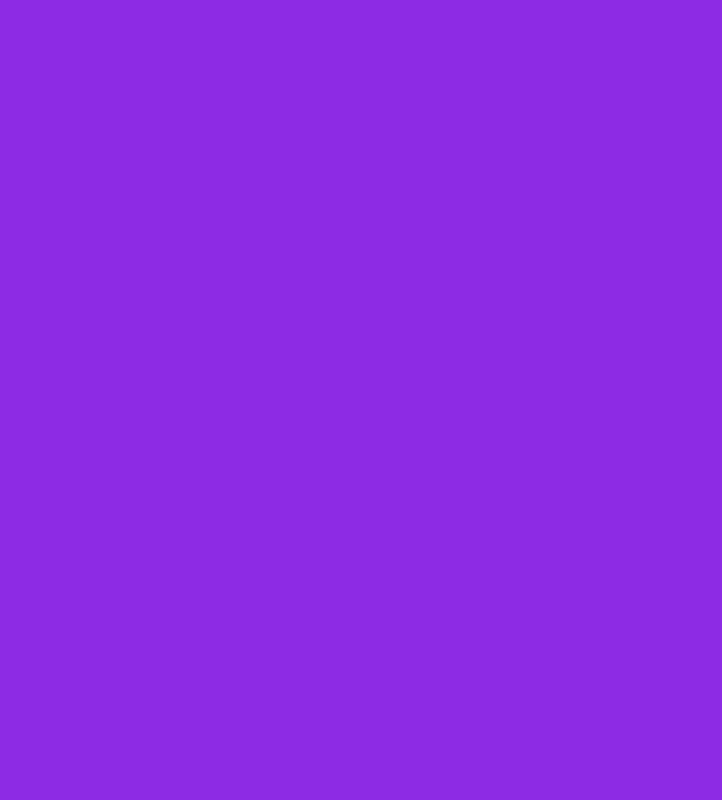
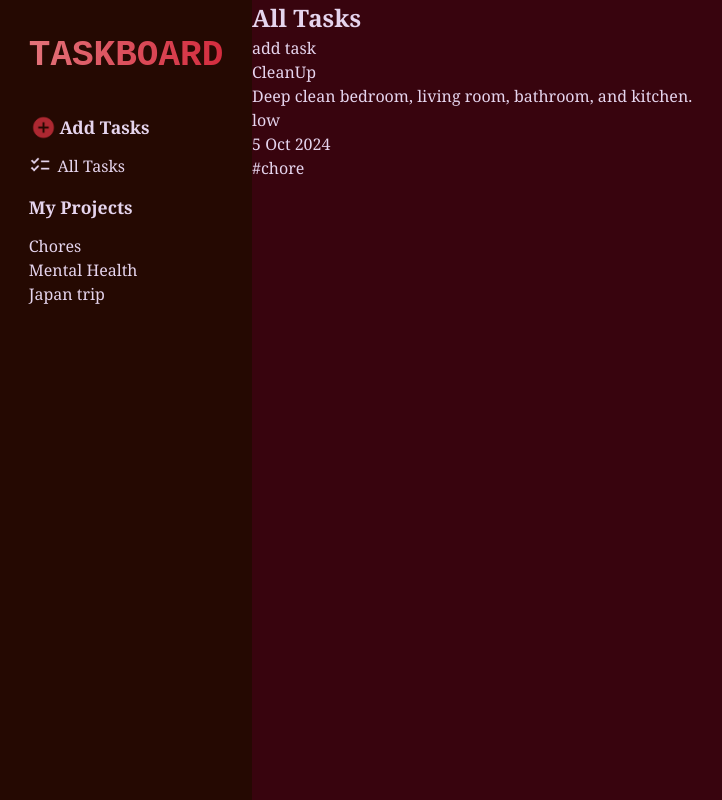
Before and after one commit to Shumaila-sayed/Todo-List, a website built with webpack: page src/template.html in a window 1280 px wide. Shown: the whole page, without its empty margins (0-722 px from the left). Built offline with nearby package versions, Linux system fonts and the light colour scheme.

Commit message:
basic styles and structure

```diff
--- a/src/styles.css
+++ b/src/styles.css
@@ -9,7 +9,7 @@
   body {
     line-height: 1.5;
     -webkit-font-smoothing: antialiased;
-    font-family: Impact, Haettenschweiler, 'Arial Narrow Bold', sans-serif;
+    font-family:Cambria, Cochin, Georgia, Times, 'Times New Roman', serif
   }
 
   img, svg {
@@ -29,7 +29,7 @@
     isolation: isolate;
   }
 
-:root {
+ :root {
     isolation: isolate;
     --black-bean: #250902;
     --black-bean-light: #38040E;
@@ -41,8 +41,81 @@
     --white: hsl(0, 0%, 100%);
     --black: hsl(0, 0%, 0%);
     --rich-black-fogra-29: hsl(210, 26%, 7%);
-}
+ }
 
-body {
-    background-color: blueviolet;
-}
+ body {
+    background-color: var(--black-bean-light);
+    display: grid;
+    grid-template-columns: 0.8fr 4fr;
+    color: var(--light-purple);
+ }
+
+ .side-bar {
+    background-color: var(--black-bean);
+    height: 100vh;
+    padding: 1.8em;
+
+ }
+
+ .logo {
+    font-family:  'Courier New', monospace;
+    font-weight: 800;
+    font-size: 1.5em;
+    background: linear-gradient(to right, #e3737a, #d42c3e);
+    -webkit-background-clip: text;
+    -webkit-text-fill-color: transparent;
+    margin-bottom: 1.2em;
+ }
+
+
+
+ .add-task {
+   font-weight: 900;
+   font-size: 1.1em;
+   display: flex;
+   align-items: center;
+   gap: 0.2em;
+   cursor: pointer;
+   margin-bottom: 0.6em;
+   border: 2px ;
+   padding: 2.5px;
+ }
+
+ .add-task:hover {
+    background-color: var(--rosewood);
+    border-radius: 8px;
+ }
+
+ .add-task::before {
+    content: '';
+    background-image: url(./assets/add_circle_30dp_AD2831_FILL1_wght400_GRAD0_opsz24.png);
+    background-size: 1.4em;
+    display: inline-block;
+    width: 1.4em;
+    height: 1.4em;
+    background-repeat: no-repeat;
+ }
+
+ .all-task {
+   display: flex;
+   align-items: center;
+   gap: 0.4em;
+   cursor: pointer;
+   margin-bottom: 1em;
+ }
+
+ .all-task::before {
+    content: '';
+    background-image: url(./assets/checklist_30dp_E5D4ED_FILL0_wght400_GRAD0_opsz24.png);
+    background-size: 1.4em;
+    display: inline-block;
+    width: 1.4em;
+    height: 1.4em;
+    background-repeat: no-repeat;
+ }
+
+ .projects {
+    font-size: 1.1em;
+    font-weight: 800;
+    margin-bottom: 0.8em;
+ }
--- a/src/template.html
+++ b/src/template.html
@@ -3,9 +3,39 @@
 <head>
     <meta charset="UTF-8">
     <meta name="viewport" content="width=device-width, initial-scale=1.0">
-    <title>To-do List</title>
+    <title>Task Board</title>
 </head>
 <body>
 
+    <section class="side-bar">
+        <div class="logo">
+            <h1>TASKBOARD</h1>
+        </div>
+        <div class="task-board">
+            <p class="add-task">Add Tasks</p>
+            <p class="all-task">All Tasks</p>
+            <div class="project-list">
+                <p class="projects">My Projects</p>
+                <p class="project">Chores</p>
+                <p class="project">Mental Health</p>
+                <p class="project">Japan trip</p>
+            </div>
+        </div>
+    </section>
+    <section class="main-content">
+        <div class="main-tab">
+        <h2 class="main-heading">All Tasks</h2>
+        <p class="main-addTasks">add task</p>
+        </div>
+        <div class="task">
+            <span class="round-mark"></span>
+            <p class="title">CleanUp</p>
+            <p class="description">Deep clean bedroom, living room, bathroom, and kitchen.</p>
+            <p class="priority">low</p>
+            <p class="date">5 Oct 2024</p>
+            <p class="project-title">#chore</p>
+        </div>
+    </section>
+
 </body>
 </html>
--- a/webpack.common.js
+++ b/webpack.common.js
@@ -9,6 +9,7 @@ module.exports = {
     new HtmlWebpackPlugin({
       title: 'Production',
       template: "./src/template.html",
+      favicon: "./src/assets/priority_24dp_F02424_FILL1_wght400_GRAD0_opsz24.png",
     }),
   ],
   output: {
```
Also changed, not shown: src/assets/add_circle_30dp_AD2831_FILL1_wght400_GRAD0_opsz24.png (added), src/assets/checklist_30dp_E5D4ED_FILL0_wght400_GRAD0_opsz24.png (added), src/assets/folder_30dp_AD2831_FILL1_wght400_GRAD0_opsz24.png (added), src/assets/folder_30dp_E5D4ED_FILL0_wght400_GRAD0_opsz24.png (added), src/assets/priority_24dp_F02424_FILL1_wght400_GRAD0_opsz24.png (added), src/assets/today_30dp_E5D4ED_FILL0_wght400_GRAD0_opsz24.png (added), src/assets/wysiwyg_30dp_AD2831_FILL0_wght400_GRAD0_opsz24.png (added).
